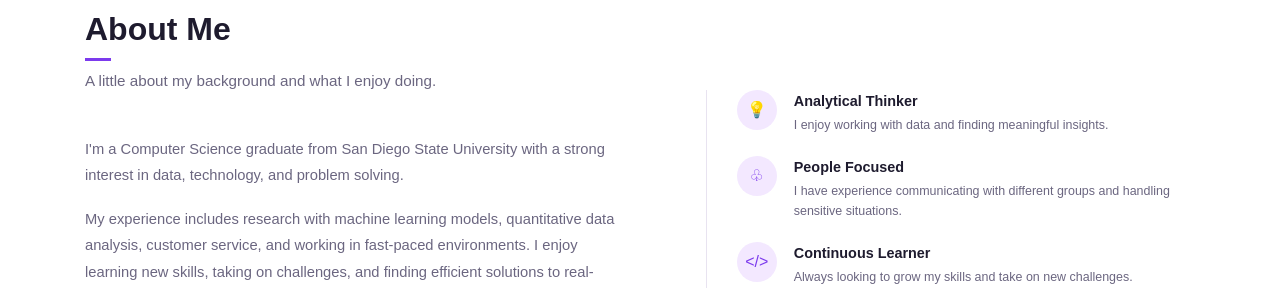
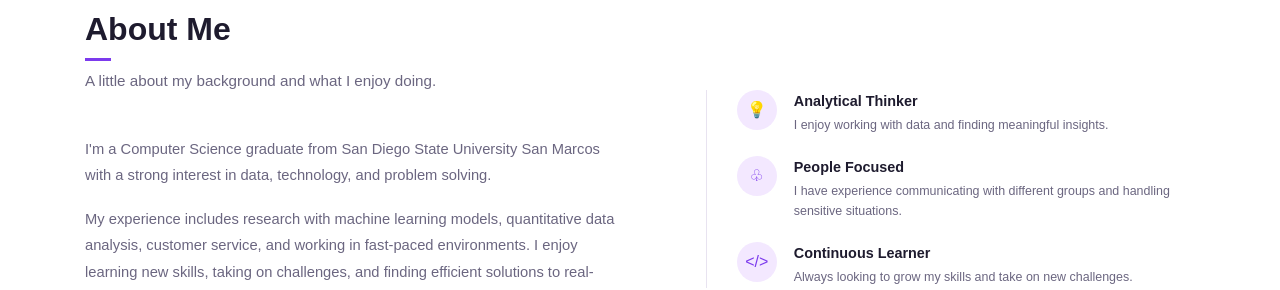
Before and after one commit to Armando-CastVil/Portfolio, a Next.js app: page / in a window 1280 px wide. Shown: the part 880-1170 px from the top of the page. Built offline with nearby package versions, Linux system fonts and the light colour scheme.

Commit message:
added a small fix to biography

```diff
--- a/app/page.tsx
+++ b/app/page.tsx
@@ -96,7 +96,7 @@ export default function Home() {
 
               <p>
                 I&apos;m a Computer Science graduate from San Diego State
-                University with a strong interest in data, technology, and
+                University San Marcos with a strong interest in data, technology, and
                 problem solving.
               </p>
 
```
